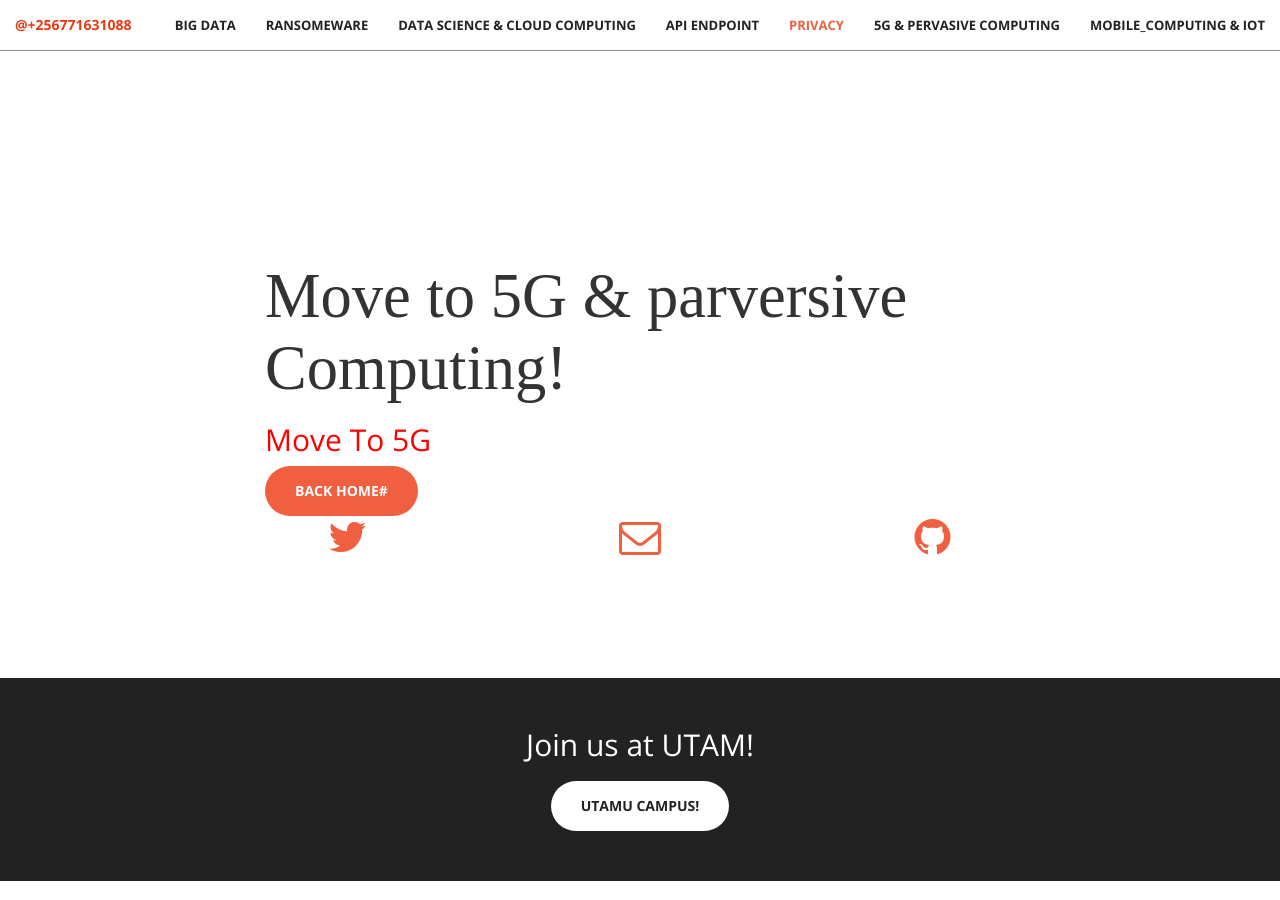
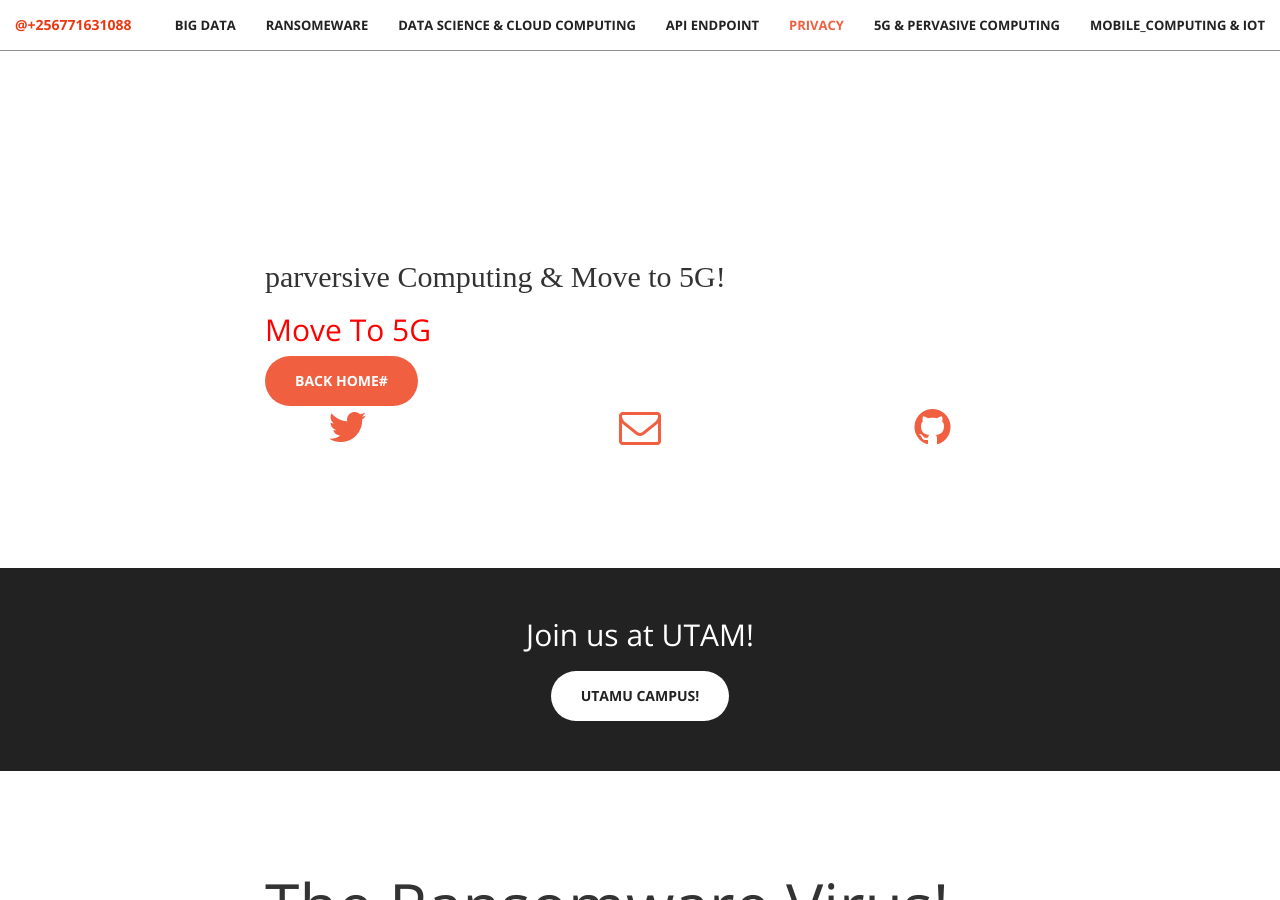
Before and after one commit to deromatic/deromatic.github.io, a Jekyll site: the page built from index.html, in a window 1280 px wide and 900 px high, scrolled down 6294 px. Built offline with Jekyll 4.4.1, drawn with Linux system fonts in a browser that asks for light colours.

Commit message:
Update 5G.html

```diff
--- a/_includes/5G.html
+++ b/_includes/5G.html
@@ -3,7 +3,7 @@
     <div class="container">
         <div class="row">
             <div class="col-lg-8 col-lg-offset-2 text-left">
-                <h1 class="section-heading"><font face="algerian">Move to 5G & parversive Computing!</font></h1>
+                <h2 class="section-heading"><font face="algerian">parversive Computing & Move to 5G!</font></h2>
 
                          <h2><font color="red">Move To 5G </font></h2>
 
```
